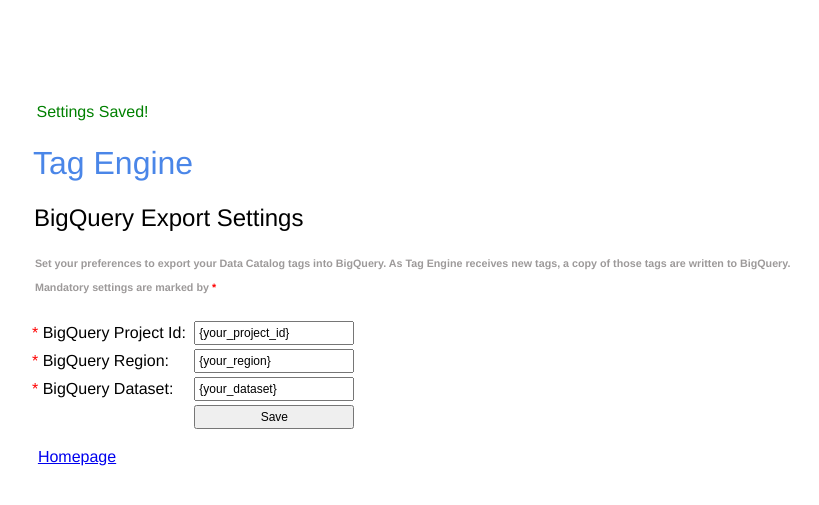
After one commit to GoogleCloudPlatform/datacatalog-tag-engine, a Flask app: a page that uses templates/export_settings.html in a window 1280 px wide. The commit adds this page. Shown: the top 505 px of the page, without its empty margins (21-840 px from the left). Run offline with Flask 2, Linux system fonts and the light colour scheme; data that the repository does not hold is empty.

Commit message:
ISSUE #6

```diff
--- a/main.py
+++ b/main.py
@@ -1,4 +1,4 @@
-# Copyright 2020 Google, LLC.
+# Copyright 2020-2021 Google, LLC.
 #
 # Licensed under the Apache License, Version 2.0 (the "License");
 # you may not use this file except in compliance with the License.
@@ -100,6 +100,31 @@
         settings=saved)
     # [END render_template]
 
+@app.route("/export_settings<int:saved>", methods=["GET"])
+def export_settings(saved):
+
+    tagstore = te.TagEngineUtils()
+    exists, settings = tagstore.read_export_settings()
+
+    if exists:
+        project_id = settings['project_id']
+        region = settings['region']
+        dataset = settings['dataset']
+    else:
+        project_id = "{your_project_id}"
+        region = "{your_region}"
+        dataset = "{your_dataset}"
+
+    # [END default_settings]
+    # [START render_template]
+    return render_template(
+        'export_settings.html',
+        project_id=project_id,
+        region=region,
+        dataset=dataset,
+        settings=saved)
+    # [END render_template]
+
 @app.route("/propagated_settings<int:saved>")
 def propagated_settings(saved):
 
@@ -125,6 +150,7 @@
         settings=saved)
     # [END render_template]
 
+
 @app.route("/set_default", methods=['POST'])
 def set_default():
 
@@ -144,6 +170,32 @@
         tagstore.write_default_settings(template_id, project_id, region)
 
     return default_settings(1)
+
+
+@app.route("/set_export", methods=['POST'])
+def set_export():
+
+    project_id = request.form['project_id'].rstrip()
+    region = request.form['region'].rstrip()
+    dataset = request.form['dataset'].rstrip()
+
+    print("project_id: " + project_id)
+    print("region: " + region)
+    print("dataset: " + dataset)
+
+    if project_id == "{your_project_id}":
+        template_id = None
+    if region == "{your_region}":
+        region = None
+    if dataset == "{your_dataset}":
+        dataset = None
+
+    if project_id != None and region != None and dataset != None:
+        tagstore = te.TagEngineUtils()
+        tagstore.write_export_settings(project_id, region, dataset)
+
+    return export_settings(1)
+
 
 @app.route("/set_coverage", methods=['POST'])
 def set_coverage():
@@ -168,6 +220,7 @@
         tagstore.write_coverage_settings(project_ids, datasets, tables)
 
     return coverage_settings(1)
+
 
 @app.route("/set_propagated", methods=['POST'])
 def set_propagated():
@@ -644,13 +697,21 @@
     dcu = dc.DataCatalogUtils(template_id, project_id, region)
     template_fields = dcu.get_template()
 
+    tagstore = te.TagEngineUtils()
+    exists, settings = tagstore.read_export_settings()
+
+    if exists == True:
+        export = 1
+    else:
+        export = 0
+
+    print("export: " + str(export))
+
     if action == "View and Edit Tags":
 
         tagstore = te.TagEngineUtils()
         tag_configs = tagstore.read_tag_configs(template_id, project_id, region)
 
-        # [END display_selected_action]
-        # [START render_template]
         return render_template(
             'view_tags.html',
             template_id=template_id,
@@ -659,24 +720,22 @@
             tag_configs=tag_configs)
 
     elif action == "Create Static Tag":
-        # [END display_selected_action]
-        # [START render_template]
         return render_template(
             'static_tag.html',
             template_id=template_id,
             project_id=project_id,
             region=region,
             fields=template_fields,
-            current_time=datetime.datetime.utcnow().strftime('%Y-%m-%d %H:%M:%S'))
+            current_time=datetime.datetime.utcnow().strftime('%Y-%m-%d %H:%M:%S'),
+            display_export_option=export)
     else:
-        # [END display_action]
-        # [START render_template]
         return render_template(
             'dynamic_tag.html',
             template_id=template_id,
             project_id=project_id,
             region=region,
-            fields=template_fields)
+            fields=template_fields,
+            display_export_option=export)
     # [END render_template]
 
 @app.route('/update_tag', methods=['POST'])
@@ -701,6 +760,16 @@
     template_fields = dcu.get_template()
     print("fields: " + str(template_fields))
 
+    tagstore = te.TagEngineUtils()
+    exists, settings = tagstore.read_export_settings()
+
+    if exists == True:
+        export = 1
+    else:
+        export = 0
+
+    print("export: " + str(export))
+
     if tag_type == "STATIC":
         # [END update_tag]
         # [START render_template]
@@ -711,7 +780,8 @@
             region=region,
             fields=template_fields,
             tag_config=tag_config,
-            current_time=datetime.datetime.utcnow().strftime('%Y-%m-%d %H:%M:%S'))
+            current_time=datetime.datetime.utcnow().strftime('%Y-%m-%d %H:%M:%S'),
+            display_export_option=export)
     else:
         # [END display_action]
         # [START render_template]
@@ -721,7 +791,8 @@
             project_id=project_id,
             region=region,
             fields=template_fields,
-            tag_config=tag_config)
+            tag_config=tag_config,
+            display_export_option=export)
     # [END render_template]
 
 @app.route('/process_update_static_tag', methods=['POST'])
@@ -764,10 +835,18 @@
 
         print('fields: ' + str(fields))
 
+        tag_export = False
+
+        if "export" in request.form:
+            export_option = request.form.get("export")
+
+            if export_option == "selected":
+                tag_export = True
+
         template_exists, template_uuid = tagstore.read_tag_template(template_id, project_id, region)
-        new_tag_uuid = tagstore.update_tag_config(old_tag_uuid, 'STATIC', 'ACTIVE', fields, included_uris, excluded_uris, template_uuid, None)
+        new_tag_uuid = tagstore.update_tag_config(old_tag_uuid, 'STATIC', 'ACTIVE', fields, included_uris, excluded_uris, template_uuid, None, tag_export)
 
-        update_status = dcu.create_update_static_tags(fields, included_uris, excluded_uris, new_tag_uuid, template_uuid)
+        update_status = dcu.create_update_static_tags(fields, included_uris, excluded_uris, new_tag_uuid, template_uuid, tag_export)
 
         if update_status == constants.SUCCESS:
             print('update_static_tags SUCCEEDED.')
@@ -832,10 +911,18 @@
 
         print('fields: ' + str(fields))
 
+        tag_export = False
+
+        if "export" in request.form:
+            export_option = request.form.get("export")
+
+            if export_option == "selected":
+                tag_export = True
+
         template_exists, template_uuid = tagstore.read_tag_template(template_id, project_id, region)
-        new_tag_uuid = tagstore.update_tag_config(old_tag_uuid, 'DYNAMIC', 'ACTIVE', fields, included_uris, excluded_uris, template_uuid, refresh_frequency)
+        new_tag_uuid = tagstore.update_tag_config(old_tag_uuid, 'DYNAMIC', 'ACTIVE', fields, included_uris, excluded_uris, template_uuid, refresh_frequency, tag_export)
 
-        update_status = dcu.create_update_dynamic_tags(fields, included_uris, excluded_uris, new_tag_uuid, template_uuid)
+        update_status = dcu.create_update_dynamic_tags(fields, included_uris, excluded_uris, new_tag_uuid, template_uuid, tag_export)
 
         if update_status == constants.SUCCESS:
             print('update_dynamic_tags SUCCEEDED.')
@@ -905,11 +992,19 @@
 
     print('fields: ' + str(fields))
 
+    tag_export = False
+
+    if "export" in request.form:
+        export_option = request.form.get("export")
+
+        if export_option == "selected":
+            tag_export = True
+
     tagstore = te.TagEngineUtils()
     template_uuid = tagstore.write_tag_template(template_id, project_id, region)
-    tag_uuid = tagstore.write_static_tag('ACTIVE', fields, included_uris, excluded_uris, template_uuid)
+    tag_uuid = tagstore.write_static_tag('ACTIVE', fields, included_uris, excluded_uris, template_uuid, tag_export)
 
-    creation_status = dcu.create_update_static_tags(fields, included_uris, excluded_uris, tag_uuid, template_uuid)
+    creation_status, tagged_entries = dcu.create_update_static_tags(fields, included_uris, excluded_uris, tag_uuid, template_uuid, tag_export)
 
     if creation_status == constants.SUCCESS:
         print('create_update_static_tags SUCCEEDED.')
@@ -979,11 +1074,19 @@
 
     print('fields: ' + str(fields))
 
+    tag_export = False
+
+    if "export" in request.form:
+        export_option = request.form.get("export")
+
+        if export_option == "selected":
+            tag_export = True
+
     tagstore = te.TagEngineUtils()
     template_uuid = tagstore.write_tag_template(template_id, project_id, region)
-    tag_uuid = tagstore.write_dynamic_tag('ACTIVE', fields, included_uris, excluded_uris, template_uuid, refresh_frequency)
+    tag_uuid = tagstore.write_dynamic_tag('ACTIVE', fields, included_uris, excluded_uris, template_uuid, refresh_frequency, tag_export)
 
-    creation_status = dcu.create_update_dynamic_tags(fields, included_uris, excluded_uris, tag_uuid, template_uuid)
+    creation_status = dcu.create_update_dynamic_tags(fields, included_uris, excluded_uris, tag_uuid, template_uuid, tag_export)
 
     if creation_status == constants.SUCCESS:
         print('create_update_dynamic_tags SUCCEEDED.')
--- /dev/null
+++ b/templates/export_settings.html
@@ -0,0 +1,48 @@
+<!DOCTYPE html>
+<meta charset="utf-8">
+  <head>
+    <title>Tag Engine</title>
+    <link rel="stylesheet" type="text/css" href="/static/style.css">
+  </head>
+    <body>
+	    {% if settings == 1 %}
+	    <table><tr><td>
+	    &nbsp;<span style="color:green;">Settings Saved!</span>
+         </td></tr></table><p>
+	    {% endif %}
+
+	   <div class="pagetitle">
+	   <h1>Tag Engine</h1>
+        </div>
+	   <div class="header">
+	   <h2>BigQuery Export Settings</h2>
+	   </div>
+	   <span style="color:#9d9a9a;">
+		   <h6>&nbsp;&nbsp;Set your preferences to export your Data Catalog tags into BigQuery. As Tag Engine receives new tags, a copy of those tags are written to BigQuery.
+			 <br><br>&nbsp;&nbsp;Mandatory settings are marked by <span style="color:red;">*</span>
+		   </h6>
+	   </span>
+         <form method="post" action="/set_export">
+		    <table>
+		        <tr>
+		          <td><span style="color:red;">*</span>&nbsp;BigQuery Project Id:</td>
+		          <td>&nbsp;<input type="text" name="project_id" value="{{ project_id }}" style="width: 150px;padding: 3px;"></td>
+			   </tr>
+		        <tr>
+		          <td><span style="color:red;">*</span>&nbsp;BigQuery Region:</td>
+		          <td>&nbsp;<input type="text" name="region" value="{{ region }}" style="width: 150px;padding: 3px;"></td>
+			   </tr>
+		        <tr>
+		          <td><span style="color:red;">*</span>&nbsp;BigQuery Dataset:</td>
+		          <td>&nbsp;<input type="text" name="dataset" value="{{ dataset }}" style="width: 150px;padding: 3px;"></td>
+			   </tr>
+			   <tr>
+			    <td></td>
+			    <td>&nbsp;<input type="submit" value="Save" name="submit" style="width: 160px;padding: 3px;"></td>
+			  </tr>
+		    </table>
+
+         </form>
+	    <p>&nbsp;&nbsp;<a href="/">Homepage</a></p>
+    </body>
+</html>
--- a/templates/index.html
+++ b/templates/index.html
@@ -41,10 +41,11 @@
 	    &nbsp;<a href="{{ url_for('propagated_report') }}">Propagated Tags Report</a><br>
 	    <p>&nbsp;</p>
 	    <div class="header">
-	    <h2>Customize Settings</h2>
+	    <h2>Configure Settings</h2>
 	    </div>
 	    &nbsp;<a href="{{ url_for('default_settings', saved=0) }}">Default Template Settings</a><br>
 	    &nbsp;<a href="{{ url_for('coverage_settings', saved=0) }}">Coverage Settings</a><br>
+	    &nbsp;<a href="{{ url_for('export_settings', saved=0) }}">Export Settings</a><br>
 	    &nbsp;<a href="{{ url_for('propagated_settings', saved=0) }}">Propagated Tags Settings</a>
     </body>
 </html>
```
Also changed, not shown: BigQueryUtils.py (added, +140 -0 lines), DataCatalogUtils.py (+22 -9 lines), TagEngineUtils.py (+55 -21 lines), templates/dynamic_tag.html (+9 -3 lines), templates/static_tag.html (+11 -4 lines), templates/update_dynamic_tag.html (+13 -2 lines), templates/update_static_tag.html (+13 -2 lines), templates/view_tags.html (+21 -0 lines).
